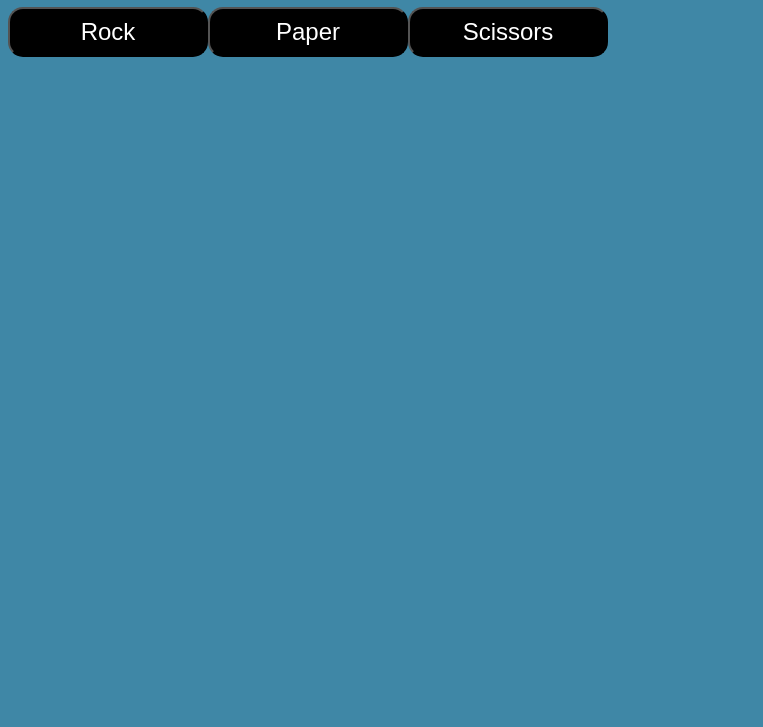
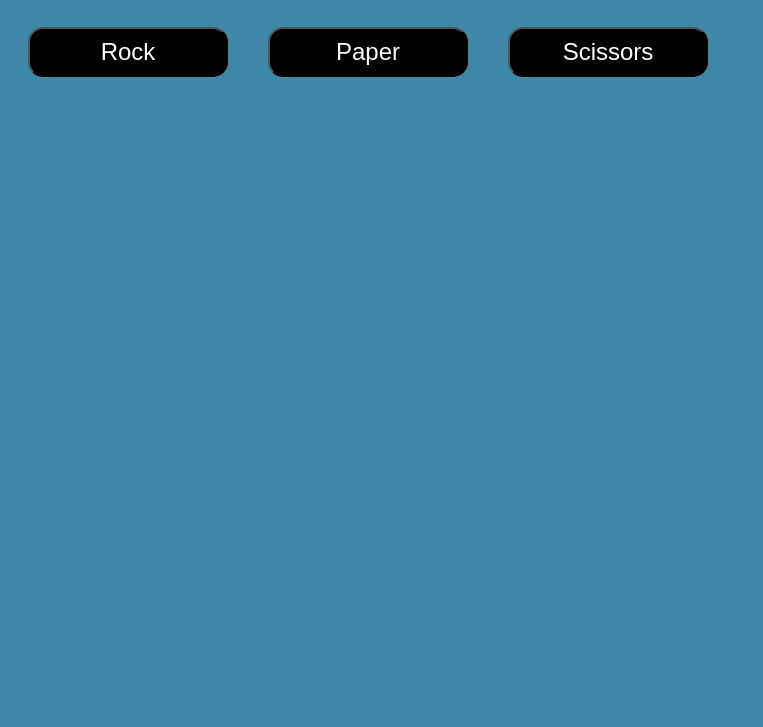
Before and after one commit to CharPet/Rock-Paper-Scissors, a plain HTML site: page index.html in a window 1280 px wide. Shown: the part 73-800 px from the top of the page, without its empty margins (0-763 px from the left). Drawn offline with Linux system fonts and the light colour scheme.

Commit message:
Added margin between the buttons

```diff
--- a/styles.css
+++ b/styles.css
@@ -11,7 +11,7 @@ button {
     color: white;
     border-radius: 15px;
     font-size: 24px;
-    gap: 15px;
+    margin: 20px;
 
 }
 
```
